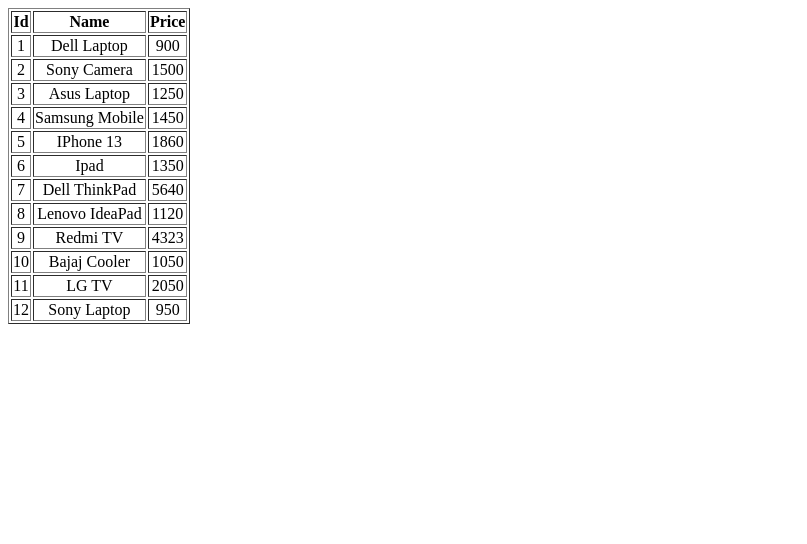
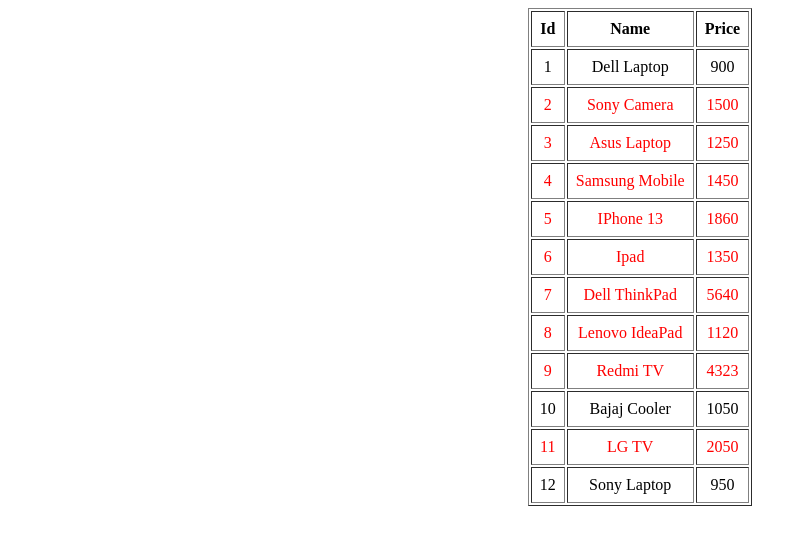
Before and after one commit to sagardnale/product-list-app, an Angular app: page / in a window 1280 px wide. Shown: the top 544 px of the page, without its empty margins (0-807 px from the left). Built offline with nearby package versions, Linux system fonts and the light colour scheme.

Commit message:
added css for show table at center of the screen

```diff
--- a/src/app/products/products.component.html
+++ b/src/app/products/products.component.html
@@ -1,12 +1,12 @@
-<div style="text-align: center; margin:auto;">
- <table border="1">
+<div style="text-align: center; margin:auto; display: flex; justify-content: center;">
+ <table border="1" cellPadding="8">
     <tr>
         <th>Id</th>
         <th>Name</th>
         <th>Price</th>
     </tr>
     <tbody>
-        <tr *ngFor="let product of products">
+        <tr *ngFor="let product of products" [style.color]="product.price > 1100 ? 'red':'black'">
             <td>{{product.id}}</td>
             <td>{{product.name}}</td>
             <td>{{product.price}}</td>
```
